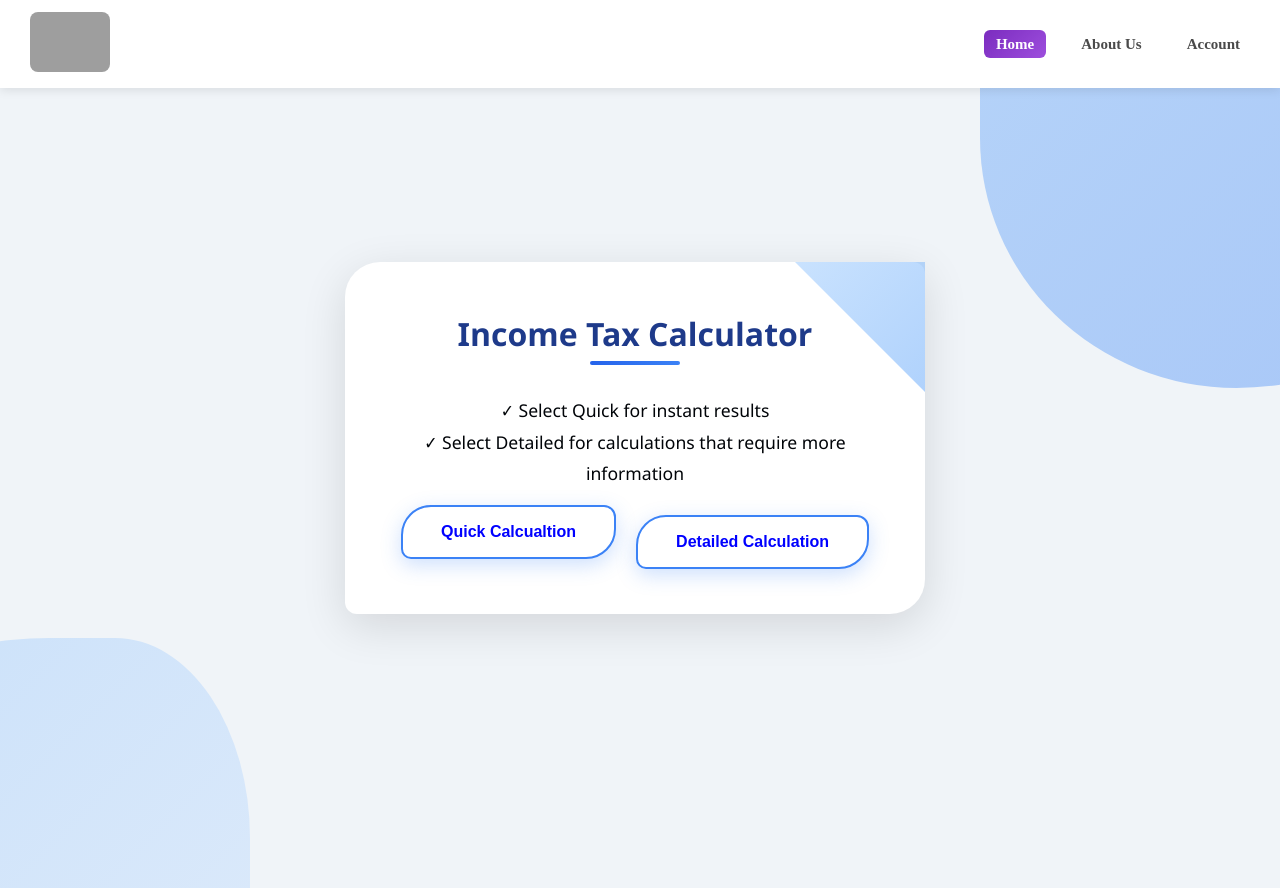
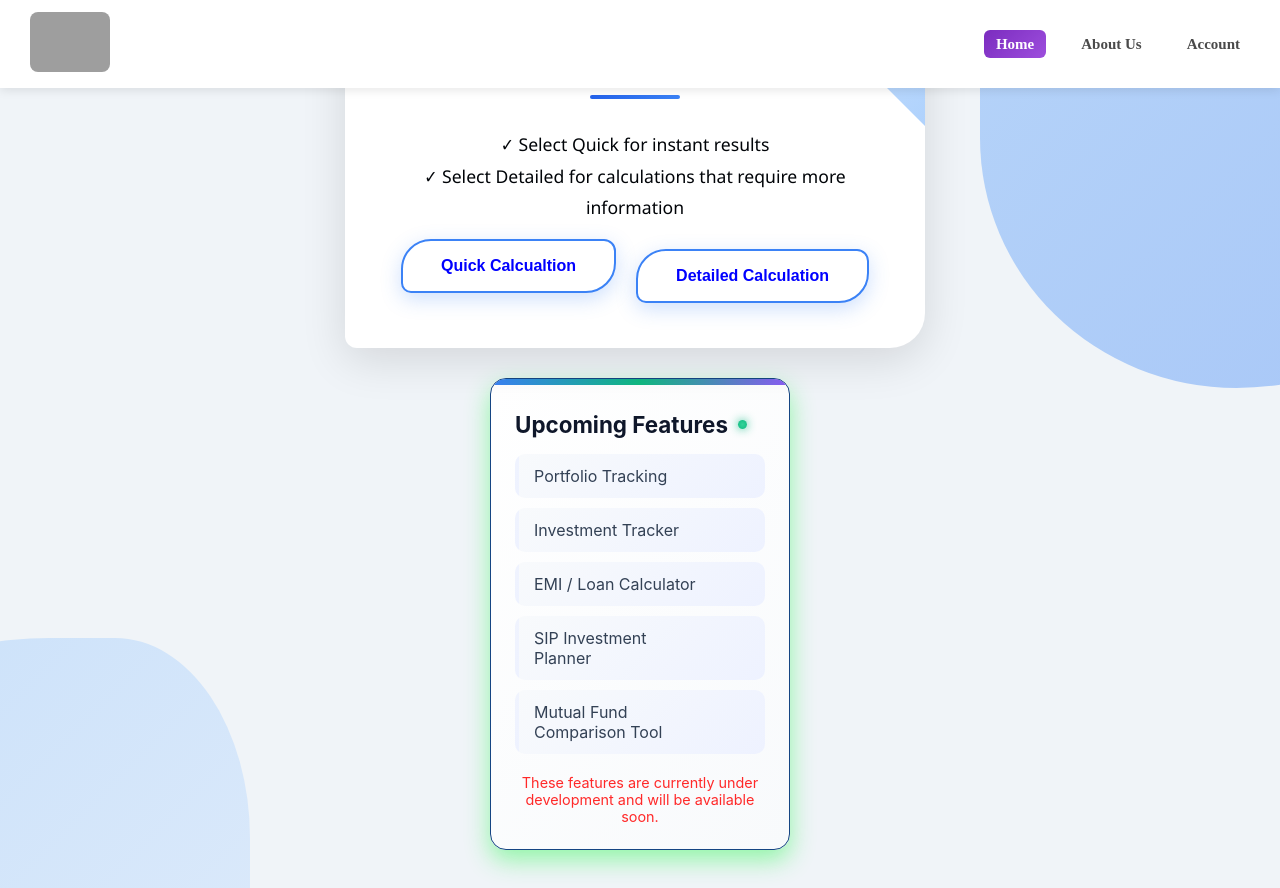
Before and after one commit to Yog964/Tax, a React (Vite) app: page / in a window 1280 px wide. Built offline with nearby package versions, Linux system fonts and the light colour scheme; grey boxes are pictures that could not be loaded.

Commit message:
Version2

```diff
--- a/src/App.css
+++ b/src/App.css
@@ -692,6 +692,112 @@ option{
 /*=================================================================*/
 /*=================================================================*/
 
+.upcoming-card {
+  background: linear-gradient(135deg, #ffffff, #f8fafc);
+  border-radius: 16px;
+  padding: 24px;
+  max-width: 250px;
+  border: 1px solid #154583;
+  box-shadow: 0 10px 25px rgba(28, 249, 69, 0.451);
+  transition: all 0.3s ease;
+  cursor: default;
+  font-family: 'Inter', sans-serif;
+  position: relative;
+  overflow: hidden;
+  margin: 30px;
+}
+
+/* subtle gradient accent bar */
+.upcoming-card::before {
+  content: '';
+  position: absolute;
+  inset: 0;
+  height: 6px;
+  background: linear-gradient(90deg, #3b82f6, #10b981, #8b5cf6);
+}
+
+/* Card lift effect on hover */
+.upcoming-card:hover {
+  transform: translateY(-6px);
+  box-shadow: 0 25px 35px rgba(59, 130, 246, 0.15);
+  border-color: #3b82f6;
+}
+
+/* Title */
+.upcoming-card h3 {
+  color: #0f172a;
+  margin: 8px 0 16px 0;
+  font-size: 1.4rem;
+  display: flex;
+  align-items: center;
+  gap: 10px;
+}
+
+/* glowing status dot */
+.upcoming-card h3::after {
+  content: '';
+  width: 9px;
+  height: 9px;
+  background: radial-gradient(circle, #34d399, #10b981);
+  border-radius: 50%;
+  box-shadow: 0 0 10px rgba(16, 185, 129, 0.9);
+}
+
+/* list */
+.upcoming-card ul {
+  list-style: none;
+  padding: 0;
+  margin: 0 0 20px 0;
+}
+
+/* list items */
+.upcoming-card li {
+  padding: 12px 15px;
+  margin-bottom: 10px;
+  background: linear-gradient(135deg, #f8fafc, #eef2ff);
+  border-radius: 10px;
+  color: #334155;
+  transition: all 0.25s ease;
+  display: flex;
+  justify-content: space-between;
+  align-items: center;
+  border-left: 4px solid transparent;
+}
+
+/* Interactive list items */
+.upcoming-card li:hover {
+  background: linear-gradient(135deg, #eff6ff, #ecfeff);
+  color: #1d4ed8;
+  transform: translateX(6px) scale(1.02);
+  border-left-color: #3b82f6;
+}
+
+/* "Coming Soon" badge */
+.upcoming-card li::after {
+  content: 'Soon';
+  font-size: 0.7rem;
+  text-transform: uppercase;
+  background: linear-gradient(135deg, #3b82f6, #6366f1);
+  color: #ffffff;
+  padding: 3px 8px;
+  border-radius: 999px;
+  opacity: 0;
+  transition: opacity 0.2s ease, transform 0.2s ease;
+  transform: scale(0.9);
+}
+
+.upcoming-card li:hover::after {
+  opacity: 1;
+  transform: scale(1);
+}
+
+/* footer text */
+.upcoming-card p {
+  font-size: 0.9rem;
+  color: #ff2929;
+  margin: 0;
+  text-align: center;
+}
 
 
 /*=================================================================*/
@@ -700,6 +806,7 @@ option{
 .Homepage {
   min-height: 100vh;
   display: flex;
+  flex-direction: column;
   justify-content: center;
   align-items: center;
   background: #f0f4f8;
--- a/src/components/Home.jsx
+++ b/src/components/Home.jsx
@@ -63,8 +63,8 @@ const Home = () => {
         </div>
         <div className='btn-container'>
           <div><button ><NavLink to="/QuickCalculator">Quick Calcualtion</NavLink></button></div>
-          {/* <div><button ><NavLink to="/DetailedCalculator">Detailed Calculation</NavLink></button></div> */}
-          <div>
+          <div><button ><NavLink to="/DetailedCalculator">Detailed Calculation</NavLink></button></div>
+          {/* <div>
             <button><NavLink
               to="#"
               className={({ isActive }) =>
@@ -77,9 +77,22 @@ const Home = () => {
             >
               Detailed Calculation
             </NavLink></button>
-          </div>
+          </div> */}
         </div>
       </div>
+
+      <div class="upcoming-card">
+        <h3>Upcoming Features</h3>
+        <ul>
+          <li>Portfolio Tracking</li>
+          <li>Investment Tracker</li>
+          <li>EMI / Loan Calculator</li>
+          <li>SIP Investment Planner</li>
+          <li>Mutual Fund Comparison Tool</li>
+        </ul>
+        <p>These features are currently under development and will be available soon.</p>
+      </div>
+
     </div>
   )
 }
```
Also changed, not shown: src/components/Detailed.jsx (+75 -46 lines), src/redux/calculate.js (+72 -124 lines).
